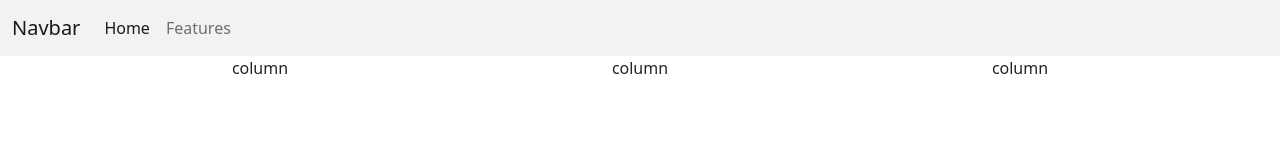
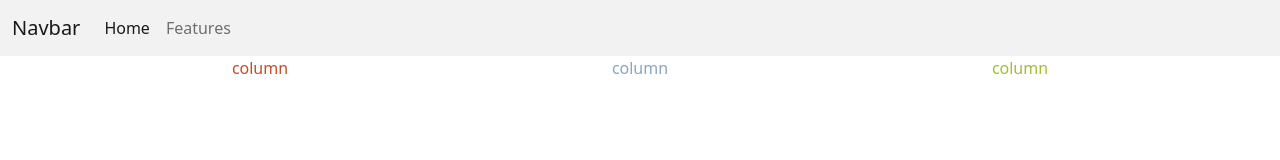
Before and after one commit to EvMad/bootstrap-sass-sandbox, a website: page index.html in a window 1280 px wide. Drawn offline with Linux system fonts and the light colour scheme.

Commit message:
changed column text colors with variables

```diff
--- a/index.html
+++ b/index.html
@@ -35,9 +35,9 @@
     <!--container start-->
     <div class="container">
         <div class="row align-items-center">
-            <div class="col text-center">column</div>
-            <div class="col text-center">column</div>
-            <div class="col text-center">column</div>
+            <div class="col text-center text-danger">column</div>
+            <div class="col text-center text-primary">column</div>
+            <div class="col text-center text-secondary">column</div>
         </div>
     </div>
     <!--container end-->
```
